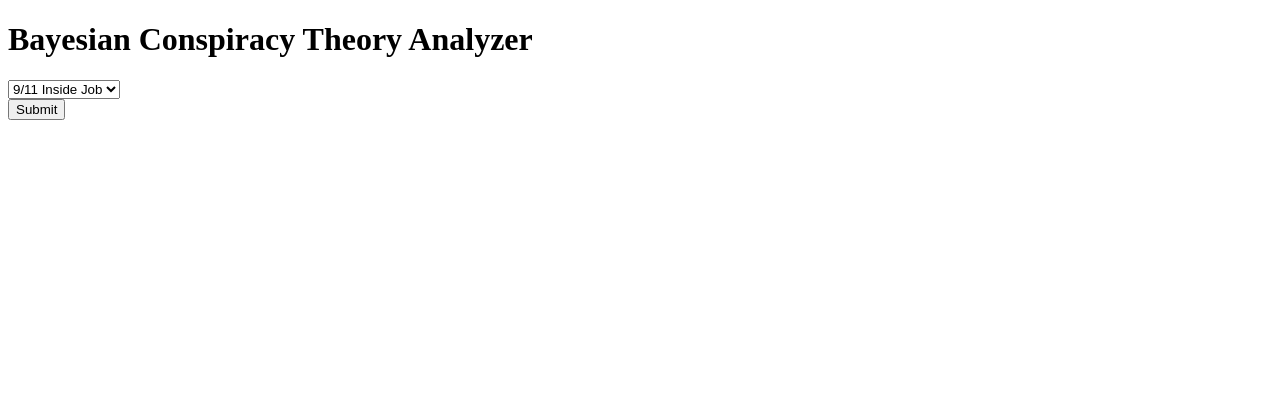
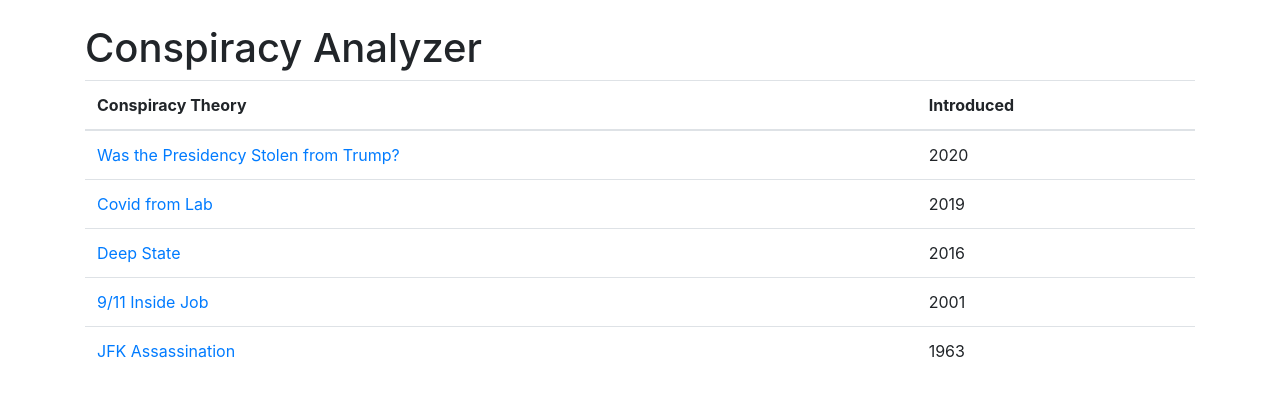
Before and after one commit to Sum1Solutions/bayesian-analyzer, a Flask app: page / in a window 1280 px wide. Shown: the top 397 px of the page. Run offline with Flask 3, Linux system fonts and the light colour scheme; some libraries are stand-ins or nearby versions.

Commit message:
many adjustments as we bring concepts to life

```diff
--- a/main.py
+++ b/main.py
@@ -1,34 +1,79 @@
-from flask import Flask, render_template, request
-import json
+from flask import Flask, render_template, jsonify, request
 
 app = Flask(__name__)
 
-# Hard-coded data for MVP. You might want to use a database in a real application
-CONSPIRACY_THEORIES = [
+conspiracies = [
+    {
+        "name": "Covid from Lab",
+        "questions": [
+            "Has there been any credible evidence of a lab leak?",
+            "What is the level of security in the lab?",
+            "Has there been any significant cover-up or misinformation?"
+        ],
+        "prior": 0.1,
+        "year": 2019
+    },
+    {
+        "name": "Deep State",
+        "questions": [
+            "What evidence supports the existence of a deep state?",
+            "What actions have been attributed to the deep state?",
+            "How reliable are the sources of information?"
+        ],
+        "prior": 0.2,
+        "year": 2016
+    },
+    {
+        "name": "JFK Assassination",
+        "questions": [
+            "What inconsistencies exist in the official investigation?",
+            "What evidence supports alternative theories?",
+            "What credibility do the alternative theories have?"
+        ],
+        "prior": 0.3,
+        "year": 1963
+    },
     {
         "name": "9/11 Inside Job",
         "questions": [
-            "Do you believe the US government has previously engaged in major covert operations?",
-            "How trustworthy do you find mainstream media reporting on 9/11?"
-        ]
+            "What evidence challenges the official explanation?",
+            "What alternative explanations exist?",
+            "How well-supported are the alternative explanations?"
+        ],
+        "prior": 0.4,
+        "year": 2001
     },
-    # add more conspiracy theories here...
+    {
+        "name": "Was the Presidency Stolen from Trump?",
+        "questions": [
+            "What evidence supports the claim that the election was stolen?",
+            "What investigations or court cases have been conducted?",
+            "What credibility do the claims have?"
+        ],
+        "prior": 0.5,
+        "year": 2020
+    }
 ]
 
 @app.route('/')
-def home():
-    return render_template('index.html', theories=CONSPIRACY_THEORIES)
+def index():
+    sorted_conspiracies = sorted(conspiracies, key=lambda c: c['year'], reverse=True)
+    return render_template('index.html', conspiracies=sorted_conspiracies)
 
-@app.route('/calculate', methods=['POST'])
-def calculate():
-    data = request.json
-    theory_name = data['theory']
-    answers = data['answers']
-    # perform Bayesian analysis with the answers here...
-    # dummy result for now
-    result = 0.5
+@app.route('/conspiracy/<name>', methods=['GET', 'POST'])
+def conspiracy(name):
+    conspiracy = next((c for c in conspiracies if c['name'] == name), None)
+    if request.method == 'POST':
+        likelihood = calculate_likelihood(conspiracy, request.form)
+        return jsonify({'likelihood': likelihood})
+    return render_template('conspiracy.html', conspiracy=conspiracy)
 
-    return {"result": result}
+def calculate_likelihood(conspiracy, answers):
+    prior = conspiracy['prior']
+    likelihood = prior
+    for question in conspiracy['questions']:
+        likelihood *= answers.get(question, 0.5)  # Use a default value of 0.5 if answer not provided
+    return likelihood
 
 if __name__ == '__main__':
-    app.run(debug=True)
+    app.run()
--- a/templates/index.html
+++ b/templates/index.html
@@ -1,54 +1,29 @@
 <!DOCTYPE html>
-<html>
+<html lang="en">
 <head>
-    <title>Bayesian Conspiracy Theory Analyzer</title>
-    <script src="https://ajax.googleapis.com/ajax/libs/jquery/3.5.1/jquery.min.js"></script>
+  <meta charset="UTF-8">
+  <title>Conspiracy Analyzer</title>
+  <link rel="stylesheet" href="https://stackpath.bootstrapcdn.com/bootstrap/4.5.2/css/bootstrap.min.css">
 </head>
 <body>
-    <h1>Bayesian Conspiracy Theory Analyzer</h1>
-    <select id="theory-select">
-        {% for theory in theories %}
-            <option value="{{theory.name}}">{{theory.name}}</option>
+  <div class="container">
+    <h1 class="mt-4">Conspiracy Analyzer</h1>
+    <table class="table">
+      <thead>
+        <tr>
+          <th>Conspiracy Theory</th>
+          <th>Introduced</th>
+        </tr>
+      </thead>
+      <tbody>
+        {% for conspiracy in conspiracies %}
+        <tr>
+          <td><a href="/conspiracy/{{ conspiracy.name }}">{{ conspiracy.name }}</a></td>
+          <td>{{ conspiracy.year }}</td>
+        </tr>
         {% endfor %}
-    </select>
-
-    <div id="questions"></div>
-    <button id="submit">Submit</button>
-
-    <div id="result"></div>
-
-    <script>
-        $("#theory-select").change(function() {
-            var selectedTheory = $(this).val();
-            var questions = getQuestionsForTheory(selectedTheory);
-            $("#questions").empty();
-            questions.forEach(function(question) {
-                $("#questions").append('<div><p>' + question + '</p><input type="text"></div>');
-            });
-        });
-
-        function getQuestionsForTheory(theory) {
-            // This should be replaced with real data in a production app
-            return ["Do you believe the US government has previously engaged in major covert operations?",
-                    "How trustworthy do you find mainstream media reporting on 9/11?"];
-        }
-
-        $("#submit").click(function() {
-            var answers = [];
-            $("#questions input").each(function() {
-                answers.push($(this).val());
-            });
-
-            $.ajax({
-                url: '/calculate',
-                method: 'POST',
-                data: JSON.stringify({theory: $("#theory-select").val(), answers: answers}),
-                contentType: 'application/json',
-                success: function(data) {
-                    $("#result").text("The likelihood of this theory being true, based on your answers, is: " + data.result);
-                }
-            });
-        });
-    </script>
+      </tbody>
+    </table>
+  </div>
 </body>
 </html>
```
Also changed, not shown: requirements.txt (added, +7 -0 lines), static/json/conspiracy.json (added, +9 -0 lines), templates/conspiracy.html (added, +52 -0 lines).
